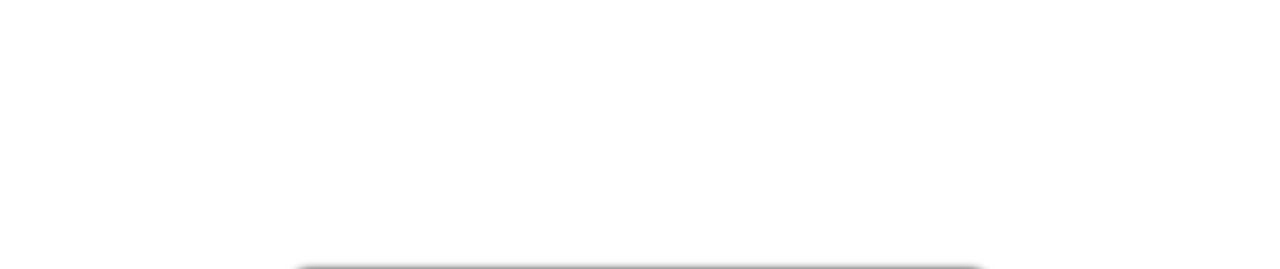
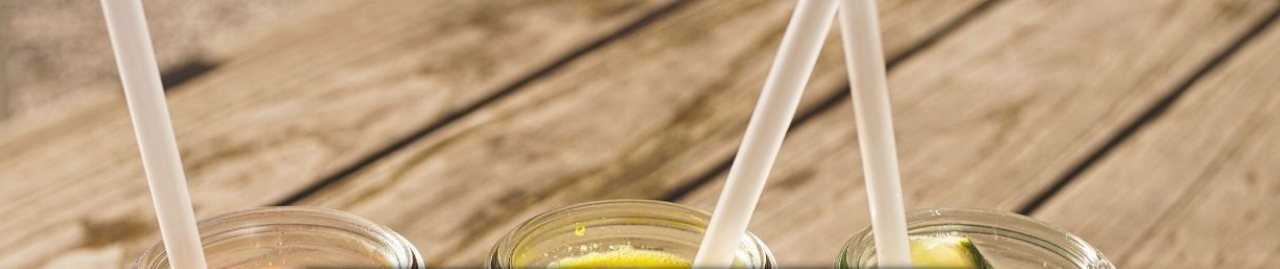
Before and after one commit to claudioferreira09/desafio-de-emagrecimento, a plain HTML site: page presell/index.html in a window 1280 px wide. Shown: the top 269 px of the page. Drawn offline with Linux system fonts and the light colour scheme; a script that the page names is missing.

Commit message:
Add files via upload

```diff
--- a/presell/style.css
+++ b/presell/style.css
@@ -17,7 +17,7 @@ body {
 	align-items: center;
 	width: 100vw;
 	height: 100vh;
-	background: url("bg.jpeg") no-repeat fixed center;
+	background: url("bg.jpg") no-repeat fixed center;
 	background-size: cover;
 }
 
```
Also changed, not shown: presell/bg.jpg (added).
